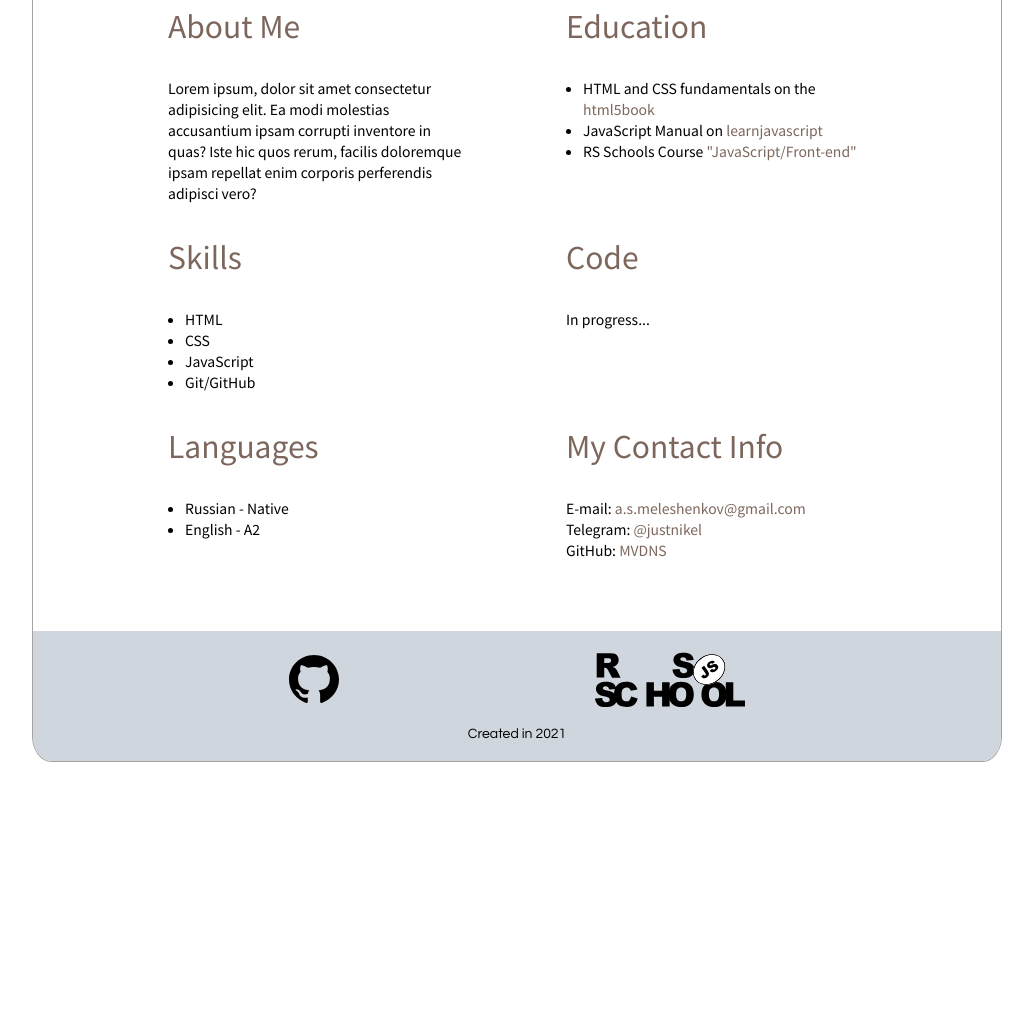
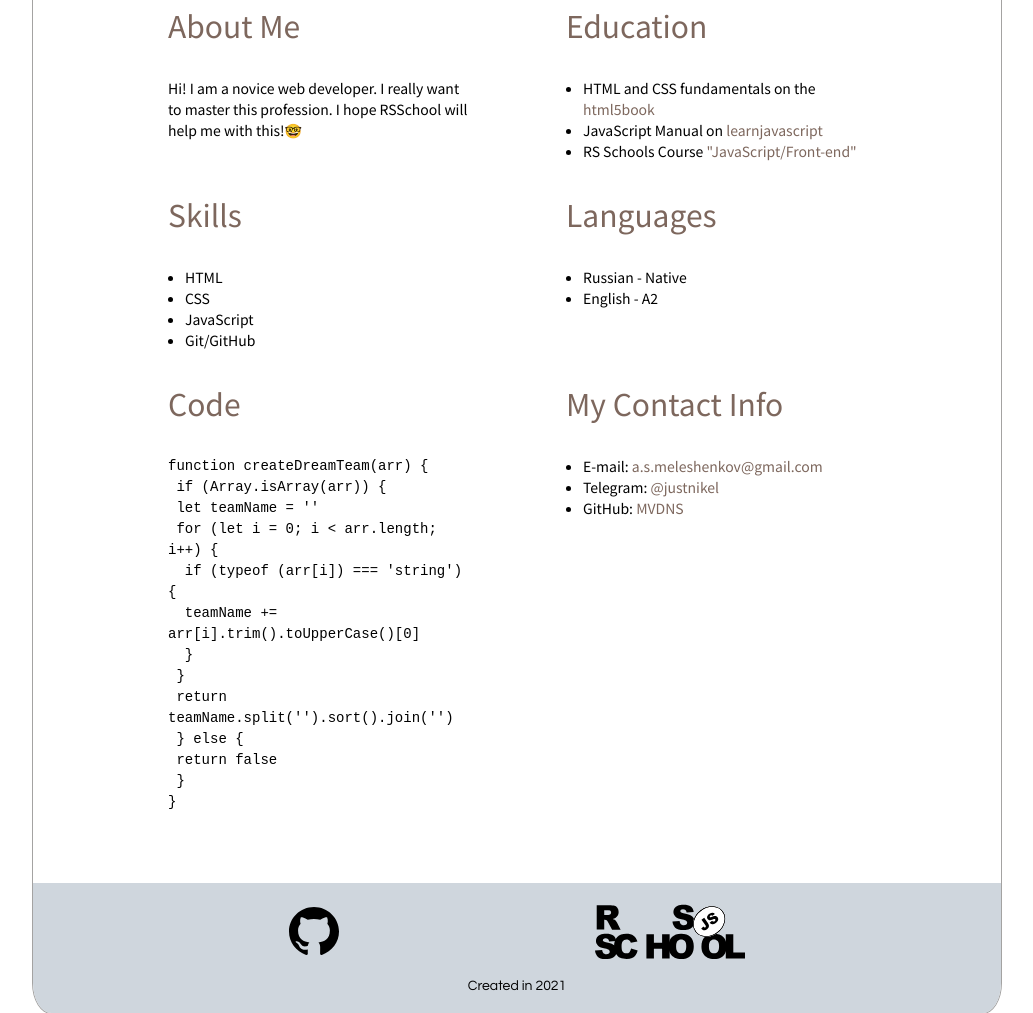
Before and after one commit to MVDNS/rsschool-cv, a plain HTML site: page index.html in a window 1280 px wide. Shown: the part 530-1543 px from the top of the page, without its empty margins (123-1156 px from the left). Before the commit the page ends 1292 px from the top, so only its background shows below. Drawn offline with Linux system fonts and the light colour scheme.

Commit message:
feat: add about and example code

```diff
--- a/index.html
+++ b/index.html
@@ -26,10 +26,8 @@
 		<main class="wrapper">
 			<section class="about column">
 				<h2 class="head">About Me</h2>
-				<p>Lorem ipsum, dolor sit amet consectetur adipisicing elit. Ea modi molestias accusantium ipsam corrupti
-					inventore in quas? Iste hic quos rerum, facilis doloremque ipsam repellat enim corporis perferendis
-					adipisci
-					vero?</p>
+				<p>Hi! I am a novice web developer. I really want to master this profession. I hope RSSchool will help me
+					with this!🤓</p>
 			</section>
 			<section class="education column">
 				<h2 class="head">Education</h2>
@@ -48,10 +46,6 @@
 					<li>Git/GitHub</li>
 				</ul>
 			</section>
-			<section class="code column">
-				<h2 class="head">Code</h2>
-				<p>In progress...</p>
-			</section>
 			<section class="languages column">
 				<h2 class="head">Languages</h2>
 				<ul class="list">
@@ -59,11 +53,31 @@
 					<li>English - A2</li>
 				</ul>
 			</section>
+			<section class="code column">
+				<h2 class="head">Code</h2>
+				<pre>
+<code>function createDreamTeam(arr) {
+ if (Array.isArray(arr)) {
+ let teamName = ''
+ for (let i = 0; i < arr.length; i++) {
+  if (typeof (arr[i]) === 'string') {
+  teamName += arr[i].trim().toUpperCase()[0]
+  }
+ }
+ return teamName.split('').sort().join('')
+ } else {
+ return false
+ }
+}
+</code></pre>
+			</section>
 			<section class="contact column">
 				<h2 class="head">My Contact Info</h2>
-				<p>E-mail: <a class="link" href="mailto:a.s.meleshenkov@gmail.com">a.s.meleshenkov@gmail.com</a></p>
-				<p>Telegram: <a class="link" href="https://t.me/justnikel">@justnikel</a></p>
-				<p>GitHub: <a class="link" href="https://github.com/MVDNS">MVDNS</a></p>
+				<ul class="list">
+					<li>E-mail: <a class="link" href="mailto:a.s.meleshenkov@gmail.com">a.s.meleshenkov@gmail.com</a></li>
+					<li>Telegram: <a class="link" href="https://t.me/justnikel">@justnikel</a></li>
+					<li>GitHub: <a class="link" href="https://github.com/MVDNS">MVDNS</a></li>
+				</ul>
 			</section>
 		</main>
 		<footer class="footer">
--- a/style.css
+++ b/style.css
@@ -50,6 +50,10 @@ body {
    margin: 0 135px;
    padding: 40px 0px;
    border-top: #cfd6dd solid 2px;
+}
+
+pre{
+	white-space:pre-wrap;
 }
 
 .column {
```
